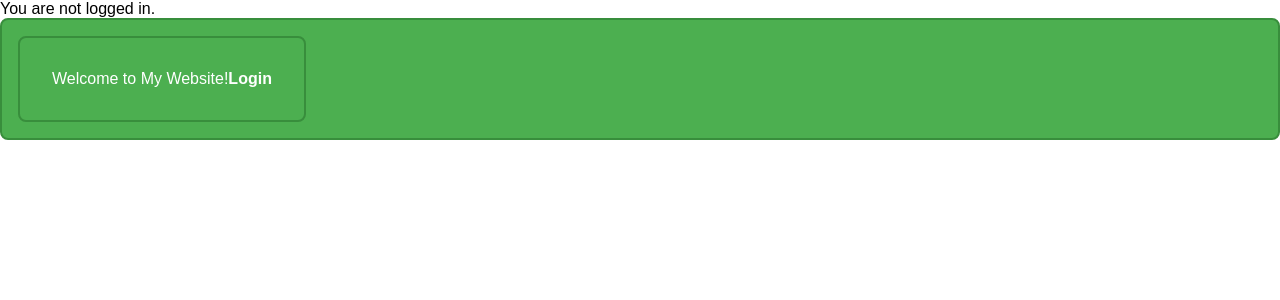
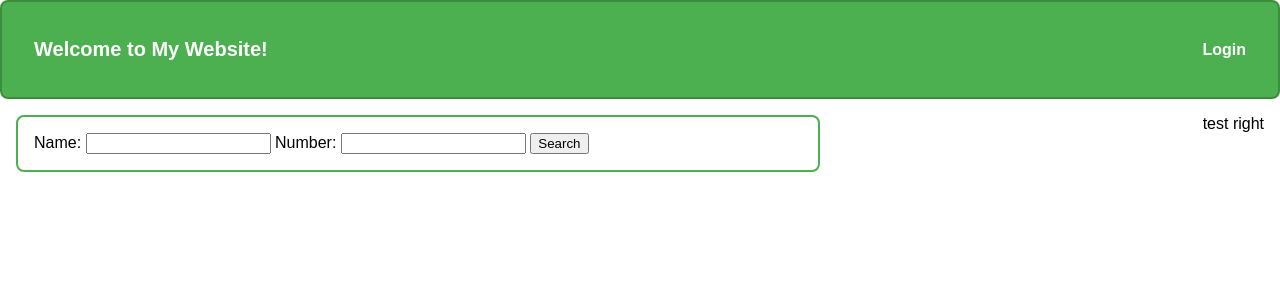
Before and after one commit to gnosx/contact-manager, a PHP site: page /contacts.html in a window 1280 px wide. Shown: the top 300 px of the page. Run offline with PHP 8.4, Linux system fonts and the light colour scheme.

Commit message:
Staring search page layout

```diff
--- /dev/null
+++ b/HTML/contactJ.js
@@ -0,0 +1,24 @@
+// script.js
+document.addEventListener('DOMContentLoaded', function() {
+    // Retrieve user information from localStorage
+    const loggedInUser = localStorage.getItem('loggedInUser');
+
+    // Display username if user is logged in
+    if (loggedInUser) {
+        document.getElementById('username-display').textContent = `Hello, ${loggedInUser}`;
+        document.getElementById('login-link').style.display = 'none'; // Hide login link if user is logged in
+    }
+});
+
+document.getElementById('login-form')?.addEventListener('submit', function(event) {
+    event.preventDefault(); // Prevent the form from submitting the traditional way
+
+    // Directly redirect to contacts.html for testing
+    const username = document.getElementById('username').value;
+
+    // Save user information in localStorage
+    localStorage.setItem('loggedInUser', username);
+
+    // Redirect to contacts.html
+    window.location.href = 'contacts.html'; // Change 'contacts.html' to your desired page
+});
--- a/HTML/contacts.html
+++ b/HTML/contacts.html
@@ -9,25 +9,39 @@
 <body>
     <div id="welcome-message"></div>
     <header>
-        <header>
             <div class="left-section">
                 <p>Welcome to My Website!</p>
             </div>
             <div class="right-section">
-                <p><a href="index.html">Login</a></p>
+                <p id="username-display"></p>
+                <p><a href="index.html" id="login-link">Login</a></p>
             </div>
     </header>
-
-    <script>
+    <div class="container">
+        <div class="left-section-center">
+            <form id="search-form">
+                <label for="name">Name:</label>
+                <input type="text" id="name" name="name">
+                <label for="number">Number:</label>
+                <input type="number" id="number" name="name">
+                <button type="submit">Search</button>
+            </form>
+        </div>
+        <div class="right-section-center">
+            test right
+        </div>
+    </div>
+    <script src="contactJ.js"></script>
+    <!--<script>
         // Retrieve user information from localStorage
         const loggedInUser = localStorage.getItem('loggedInUser');
 
         // Display welcome message if user is logged in
-        if (loggedInUser) {
+        /*if (loggedInUser) {
             document.getElementById('welcome-message').textContent = `Welcome, ${loggedInUser}!`;
         } else {
             document.getElementById('welcome-message').textContent = 'You are not logged in.';
-        }
-    </script>
+        }*/
+    </script>-->
 </body>
 </html>
--- a/HTML/generalS.css
+++ b/HTML/generalS.css
@@ -10,11 +10,43 @@ header {
     border-radius: 8px;
 }
 
+.container {
+    font-family: Arial, sans-serif;
+    background-color: white;
+    display: flex;
+    justify-content: space-between;
+    height: 100%;
+    margin: 0;
+    margin-top: 1rem;
+}
+
 .left-section {
+    font-size: 125%;
+    font-weight: 750;
     margin-left: 1rem;
 }
 
+.left-section-center {
+    margin-left: 1rem;
+    background-color: white;
+    display: flex;
+    border: 2px solid #4CAF50;
+    border-radius: 8px;
+    padding: 1rem;
+    width: 60%;
+}
+
 .right-section {
+    display: flex;
+    margin-right: 1rem;
+}
+
+.right-section-center {
+    display: flex;
+    margin-right: 1rem;
+}
+
+#username-display {
     margin-right: 1rem;
 }
 
```
